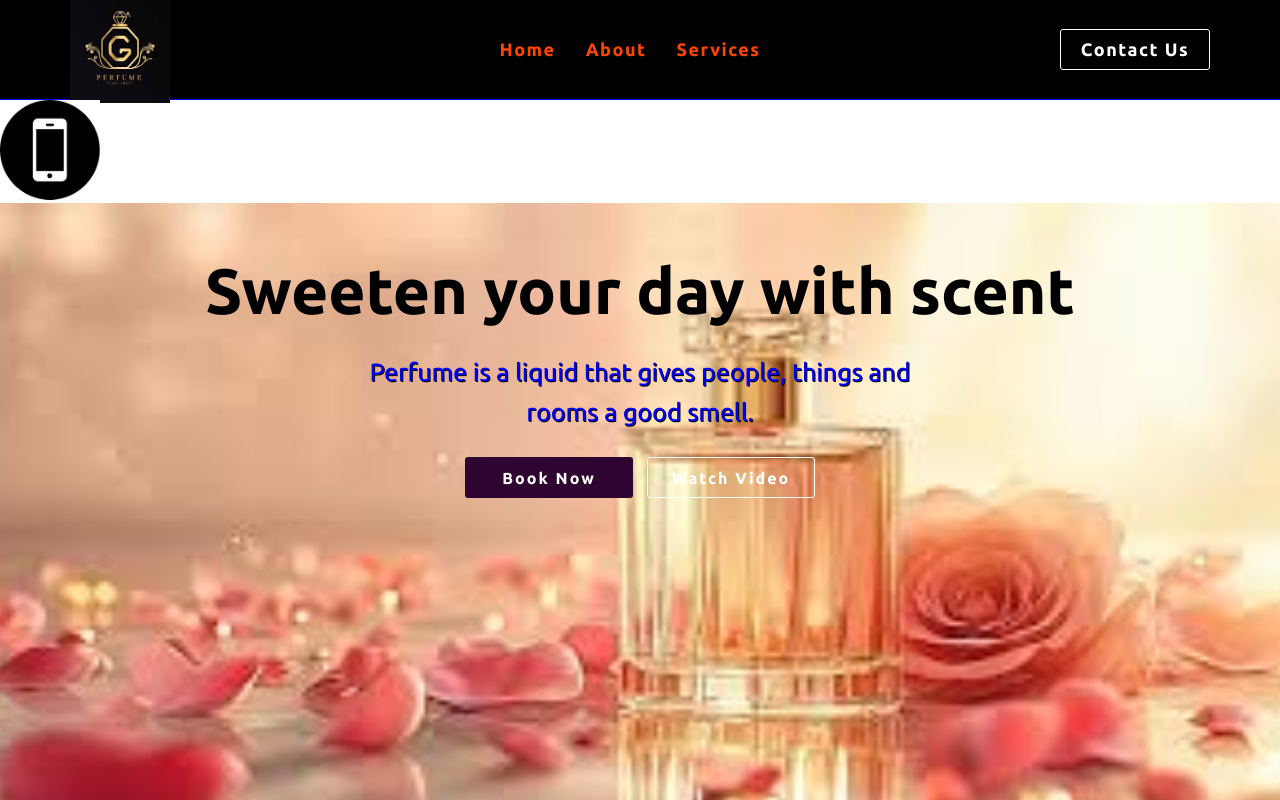
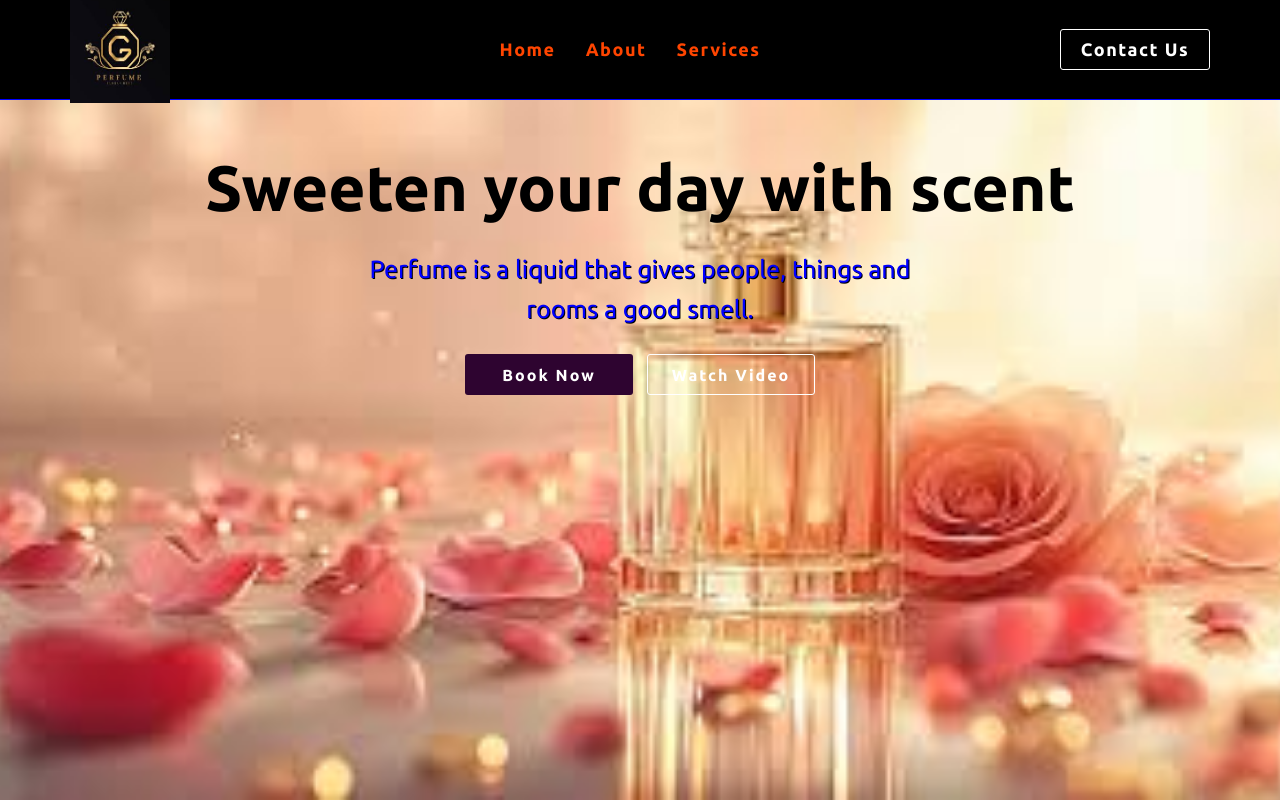
Before and after one commit to Nadeem-59/perfume, a Next.js app: page / in a window 1280 px wide. Shown: the top 800 px of the page. Built offline with nearby package versions, Linux system fonts and the light colour scheme.

Commit message:
Update Header.tsx

```diff
--- a/src/app/Components/Header.tsx
+++ b/src/app/Components/Header.tsx
@@ -47,9 +47,7 @@ if(clicked === false){
 
 <MdMenuOpen onClick={()=>handleMenu()} className={clicked? "menu-icon1":"menu-icon2"}/>
 
-    <Link href="/">
-<Image src="/image/mobile.png" className="Mobile-logo" width={100} height={100} alt="Logo"/>
-    </Link>
+
 
     </>
   )
```
